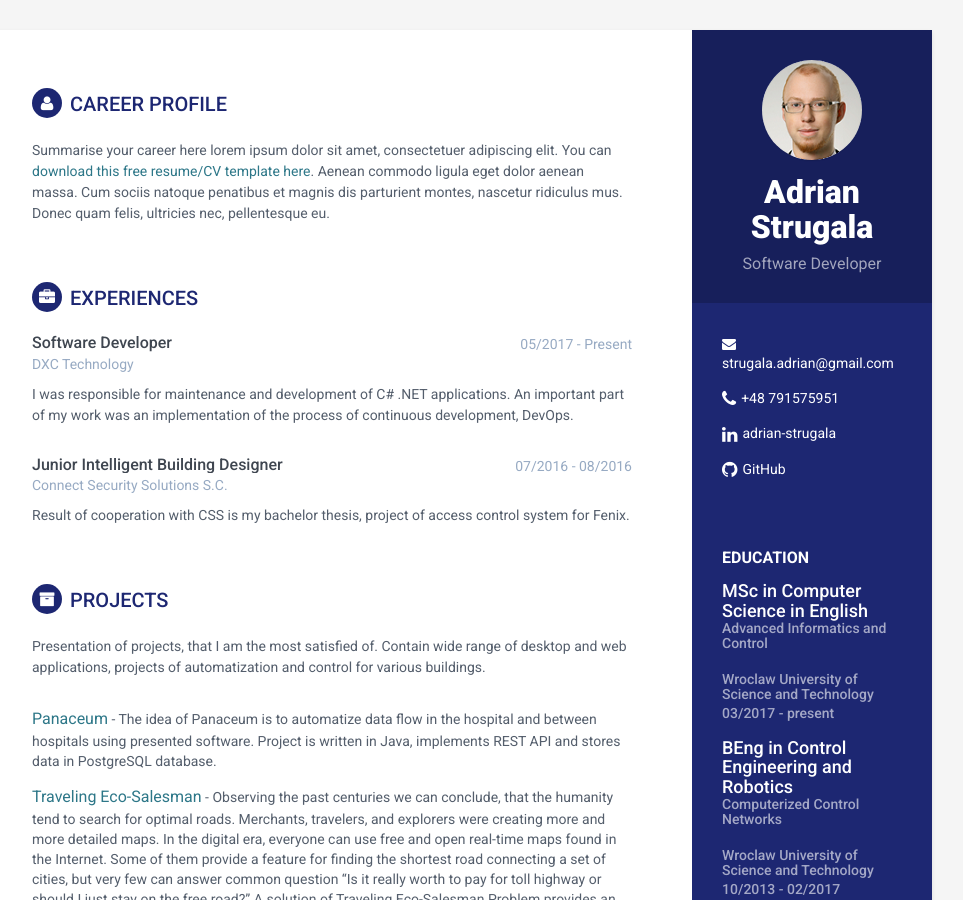
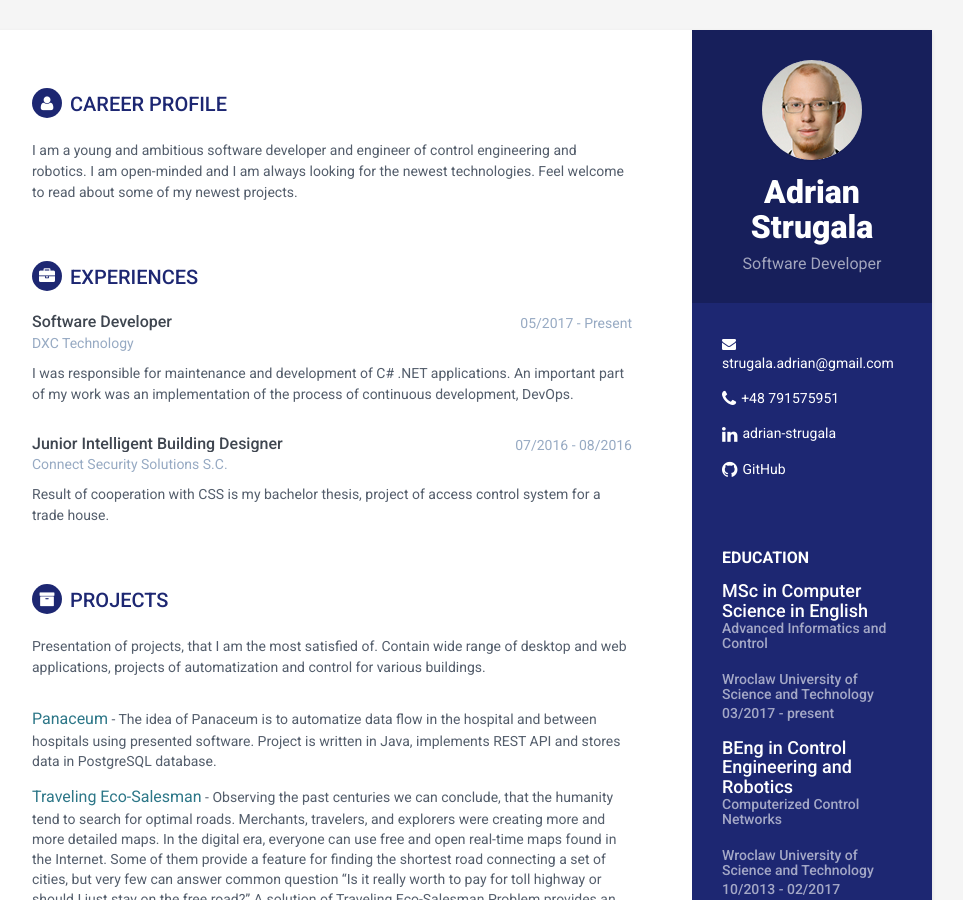
Before and after one commit to AdrianStrugala/AdrianStrugala.github.io, a Jekyll site: the page built from index.html, in a window 1280 px wide and 900 px high. Shown: the whole window, without its empty margins (188-1151 px from the left). Built offline with Jekyll 4.4.1, drawn with Linux system fonts in a browser that asks for light colours.

Commit message:
added summary

```diff
--- a/_config.yml
+++ b/_config.yml
@@ -14,10 +14,7 @@ baseurl: 'https://adrianstrugala.github.io/'
 name: Adrian Strugala
 tagline: Software Developer
 pic: profile.png  #place a 100x100 picture inside /assets/images/ folder and provide the name of the file below
-summary: 'Summarise your career here lorem ipsum dolor sit amet, consectetuer adipiscing elit.
-You can <a href="#" target="_blank">download this free resume/CV template here</a>. Aenean
-commodo ligula eget dolor aenean massa. Cum sociis natoque penatibus et magnis dis parturient
-montes, nascetur ridiculus mus. Donec quam felis, ultricies nec, pellentesque eu.'
+summary: 'I am a young and ambitious software developer and engineer of control engineering and robotics. I am open-minded and I am always looking for the newest technologies. Feel welcome to read about some of my newest projects.'
 
 #sidebar links
 email: strugala.adrian@gmail.com
--- a/_data/experiences.yml
+++ b/_data/experiences.yml
@@ -7,4 +7,4 @@
   role: Junior Intelligent Building Designer
   time: 07/2016 - 08/2016
   company: Connect Security Solutions S.C.
-  details: Result of cooperation with CSS is my bachelor thesis, project of access control system for Fenix.
+  details: Result of cooperation with CSS is my bachelor thesis, project of access control system for a trade house.
```
